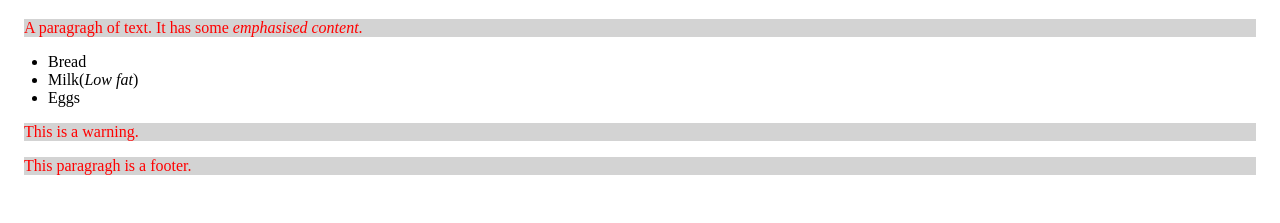
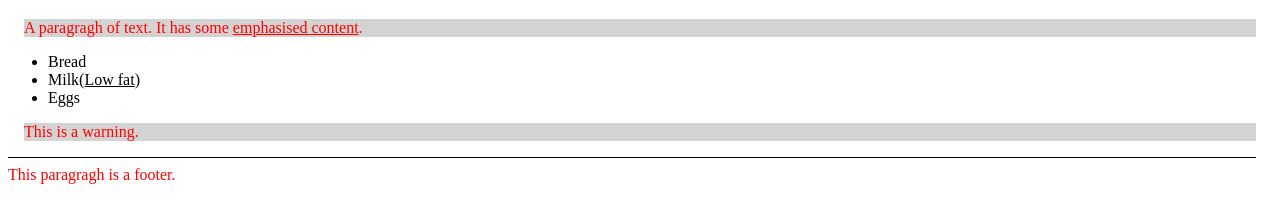
Before and after one commit to RamiMhanna/RamiMhanna.github.io, a plain HTML site: page scratch/css.html in a window 1280 px wide. Shown: the part 61-284 px from the top of the page. Drawn offline with Linux system fonts and the light colour scheme.

Commit message:
Second version of CSS

```diff
--- a/scratch/style.css
+++ b/scratch/style.css
@@ -16,6 +16,10 @@ ul{
 li{
 
 }
+em{
+  font-style: normal;
+  text-decoration: underline;
+}
 .important{
 
 }
@@ -23,5 +27,9 @@ li{
 
 }
 #footer{
+  border-top: 1px solid black;
+  background-color: white;
+  padding-top: .5em;
+  margin-left: 0;
 
 }
```
